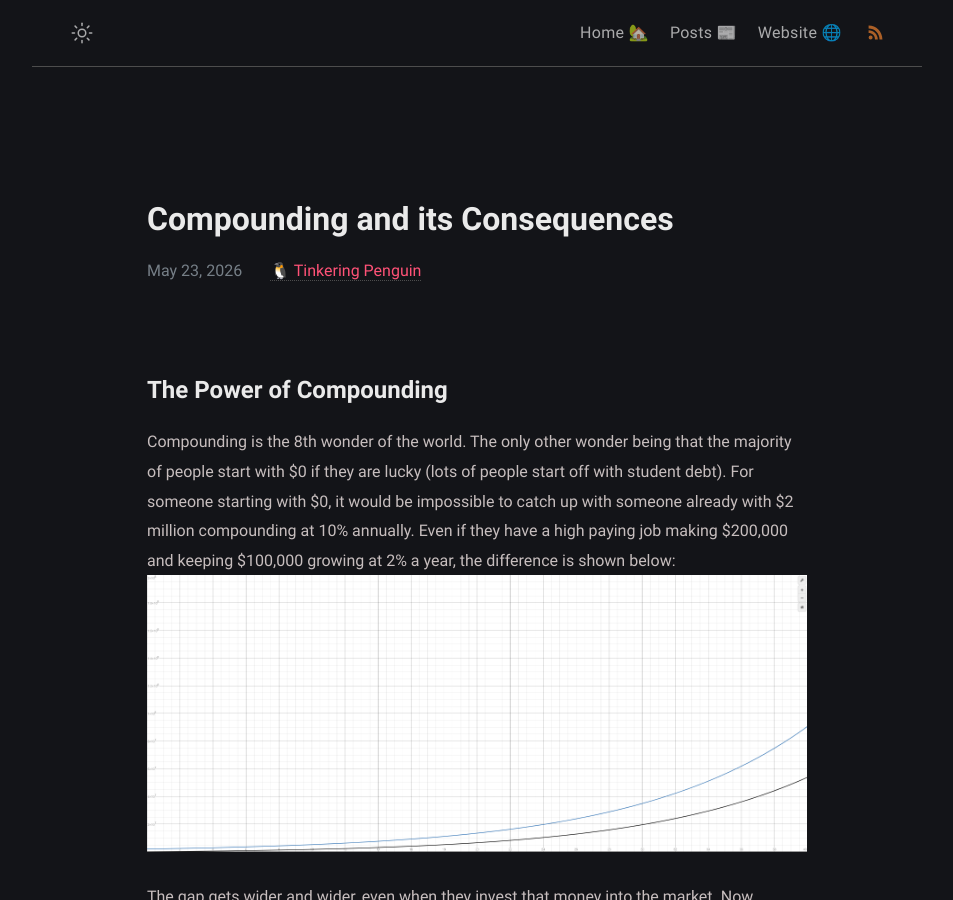
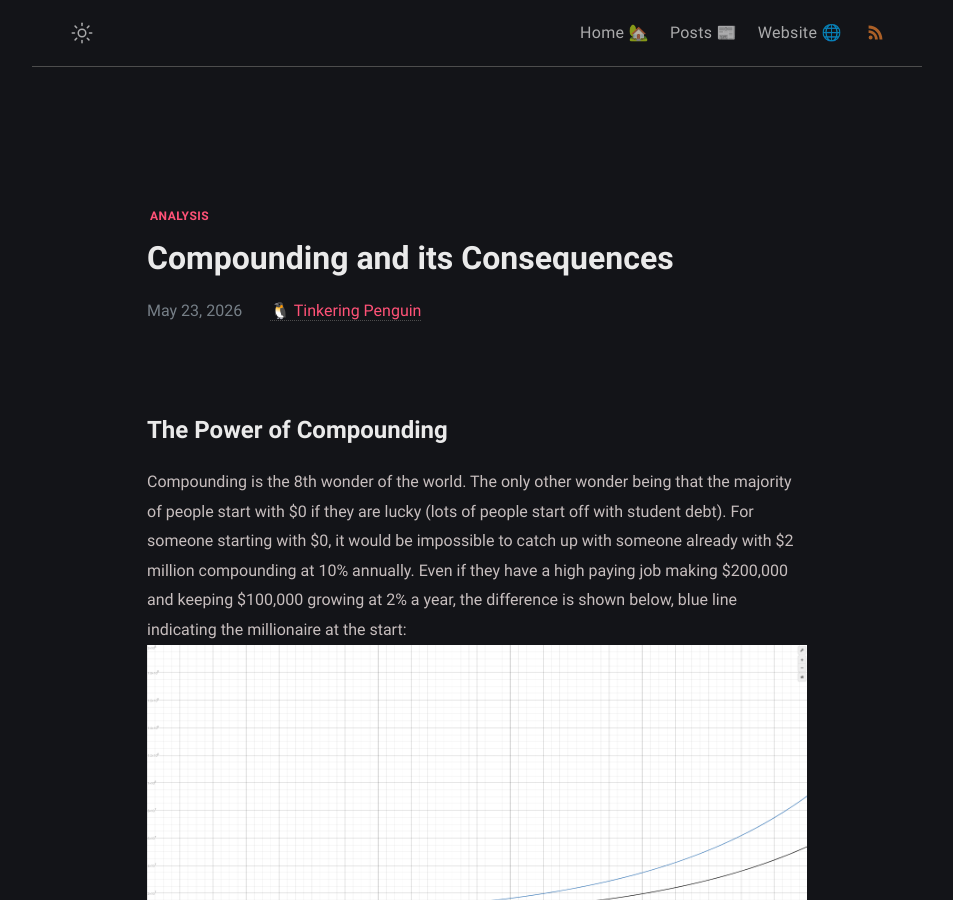
Before and after one commit to Zeyu-Li/blog, a Jekyll site: the page built from _posts/2026-05-23-compounding-and-its-consequences.md, in a window 1280 px wide and 900 px high. Shown: the whole window, without its empty margins (163-1116 px from the left). Built offline with Jekyll 4.4.1, drawn with Linux system fonts in a browser that asks for light colours.

Commit message:
feat: added pinned posts

```diff
--- a/_posts/2026-05-23-compounding-and-its-consequences.md
+++ b/_posts/2026-05-23-compounding-and-its-consequences.md
@@ -2,10 +2,12 @@
 layout: post
 title: Compounding and its Consequences
 date: 2026-05-23 16:12 -0600
+tags: [analysis]
+pinned: true
 ---
 
 # The Power of Compounding
-Compounding is the 8th wonder of the world. The only other wonder being that the majority of people start with $0 if they are lucky (lots of people start off with student debt). For someone starting with $0, it would be impossible to catch up with someone already with $2 million compounding at 10% annually. Even if they have a high paying job making $200,000 and keeping $100,000 growing at 2% a year, the difference is shown below:
+Compounding is the 8th wonder of the world. The only other wonder being that the majority of people start with $0 if they are lucky (lots of people start off with student debt). For someone starting with $0, it would be impossible to catch up with someone already with $2 million compounding at 10% annually. Even if they have a high paying job making $200,000 and keeping $100,000 growing at 2% a year, the difference is shown below, blue line indicating the millionaire at the start:
 ![compounding_chart](../assets/img/other/compounding.png)
 
 The gap gets wider and wider, even when they invest that money into the market. Now imagine all the people with more than $2 million, unless someone wins the lottery (starting a business is a lottery where you fail 90% of the time), this difference will never be covered. Even if you suppose your wage grows at 10%, the same as capital, since the millionaire started at 2 million, the gap will evermore widen even when growing at the same rate.
```
Also changed, not shown: _layouts/home.html (+13 -0 lines), _posts/2024-02-02-art-showcase.md (+1 -0 lines), _posts/2026-05-23-ai-and-its-consequences.md (+2 -0 lines).
